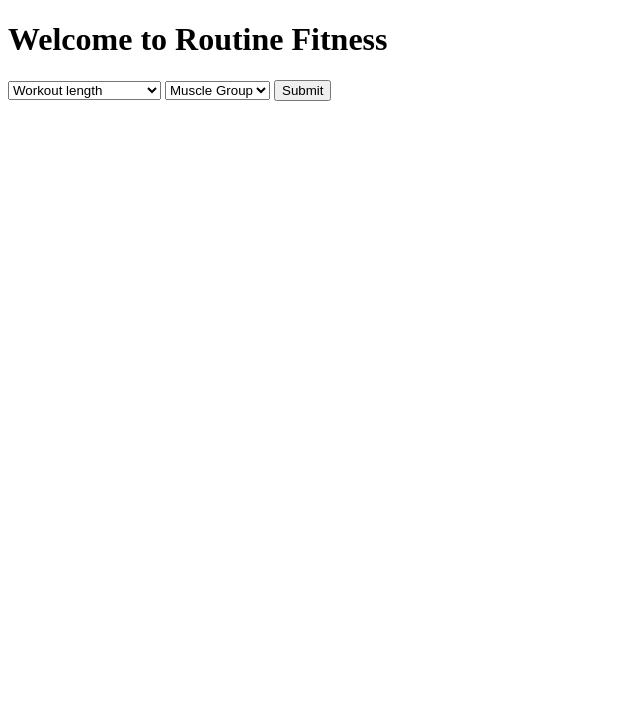
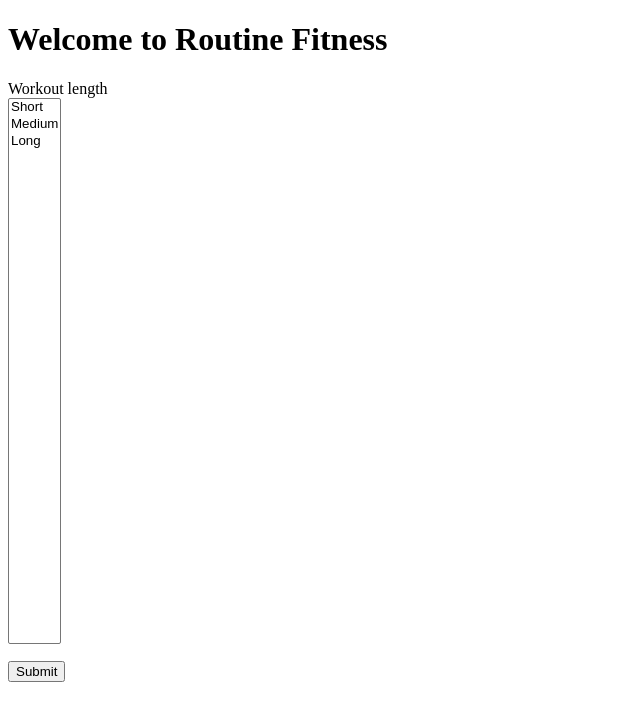
Before and after one commit to isabella-smales/routine-fitness, a Flask app: page / in a window 1280 px wide. Shown: the top 721 px of the page, without its empty margins (0-640 px from the left). Run offline with Flask 2, Linux system fonts and the light colour scheme.

Commit message:
Input time and redirect

```diff
--- a/app.py
+++ b/app.py
@@ -1,27 +1,41 @@
-from flask import Flask, render_template, request, url_for
+from flask import Flask, render_template, redirect, request, url_for
 from flask_sqlalchemy import SQLAlchemy
 
 app = Flask(__name__)
 app.config['SQLALCHEMY_DATABASE_URI'] = 'sqlite:///./data/exercises.sqlite'
 app.config['SQLALCHEMY_TRACK_MODIFICATIONS'] = False    # Disables modification notifications
+app.config['SECRET_KEY'] = 'string'
 db = SQLAlchemy(app)
 
 from models import Back
+from forms import InputForm
 
 import random
 
+@app.route('/', methods=['GET','POST'])
+def home():
+    form = InputForm()
+    if not form.validate_on_submit():
+        return render_template('home.html', form=form)
+    time = form.time.data
+    print(form.time.choices[0][0]) #short
+    print(form.time.choices[1][0]) #medium
+    print(form.time.choices[2][0]) #long
+    if time == form.time.choices[1][0]:
+        return redirect('/one_workout')
+    # times = ['Short (30 mins)', 'Medium (1 hour)', 'Long (1 hour 30 mins)']
+    # muscle_groups = ['Back', 'Chest', 'Arms', 'Legs']
+    #return render_template('home.html', title='Home Page')#, times=times, muscle_groups=muscle_groups)
 
-@app.route('/', methods=['GET'])
-def home():
-    times = ['Short (30 mins)', 'Medium (1 hour)', 'Long (1 hour 30 mins)']
-    muscle_groups = ['Back', 'Chest', 'Arms', 'Legs']
-    return render_template('home.html', title='Home Page', times=times, muscle_groups=muscle_groups)
+# @app.route('/result', methods=['GET', 'POST'])
+# def result():
+#     select = request.form.get(times)
+#     return(str(select))
+
+#@app.route('/form', methods = ['GET', 'POST'])
+#def form():
 
 
-@app.route('/result', methods=['GET', 'POST'])
-def result():
-    select = request.form.get(times)
-    return(str(select))
 
 @app.route('/one_workout')
 def one_workout():
--- a/forms.py
+++ b/forms.py
@@ -1 +1,7 @@
 from flask_wtf import FlaskForm
+from wtforms import SelectField, StringField, SubmitField, IntegerField
+from wtforms.validators import DataRequired
+
+class InputForm(FlaskForm):
+    time = SelectField('Workout length', choices = [ ('Short (30 mins)', 'Short'), ('Medium (1 hour)', 'Medium'), ('Long (1 hour 30 mins)', 'Long') ], validators=[DataRequired()])
+    submit = SubmitField('Submit')
--- a/models.py
+++ b/models.py
@@ -18,5 +18,5 @@ class Arms(db.Model):
 
 class Legs(db.Model):
     __tablename__ = 'legs'
-    id = db.Column(db.Integer, primary_key=True)
+    iid = db.Column(db.Integer, primary_key=True)
     exercise_name = db.Column(db.String)
--- a/templates/home.html
+++ b/templates/home.html
@@ -3,21 +3,16 @@
 
 {% block content %}
     <h1>Welcome to Routine Fitness</h1>
-    <form method="" action="">
-        <select name= times method="GET" action="{{ url_for('result') }}">
-            <option value="default" selected>Workout length</option>
-            {% for time in times %}
-            <option value= "{{time}}">{{time}}</option>"
-            {% endfor %}
-        </select>
+    <form method="post" action="/">
+        {{ form.hidden_tag() }}
+        <p>
+            {{ form.time.label }}<br>
+            {{ form.time(size = 32) }}
+        </p>
 
-        <select name= muscle_groups method="GET" action="{{ url_for('result') }}">
-            <option value="default" selected>Muscle Group</option>
-            {% for muscle_group in muscle_groups %}
-            <option value= "{{muscle_group}}">{{muscle_group}}</option>"
-            {% endfor %}
-        </select>
-        <button type="submit">Submit</button>
+        <p>
+            {{ form.submit() }}
+        </p>
     </form>
 
 {% endblock content %}
```
